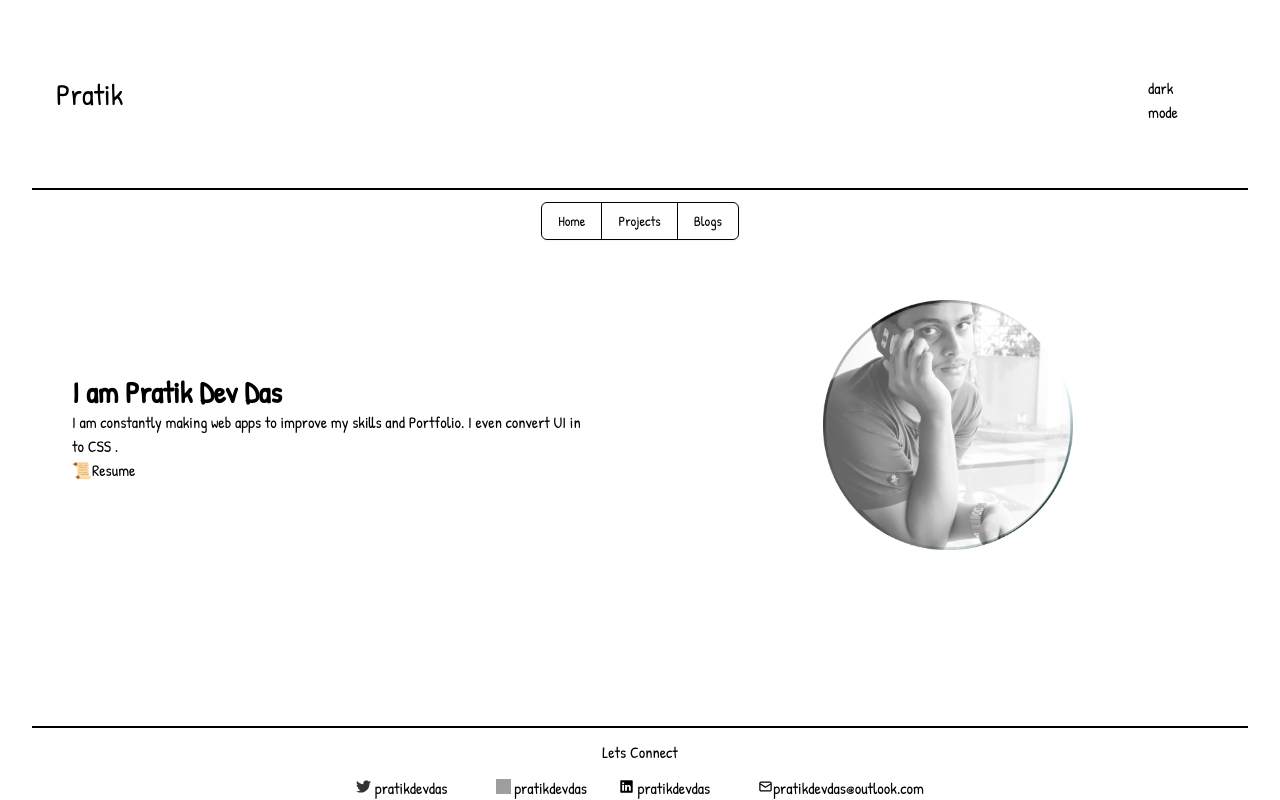
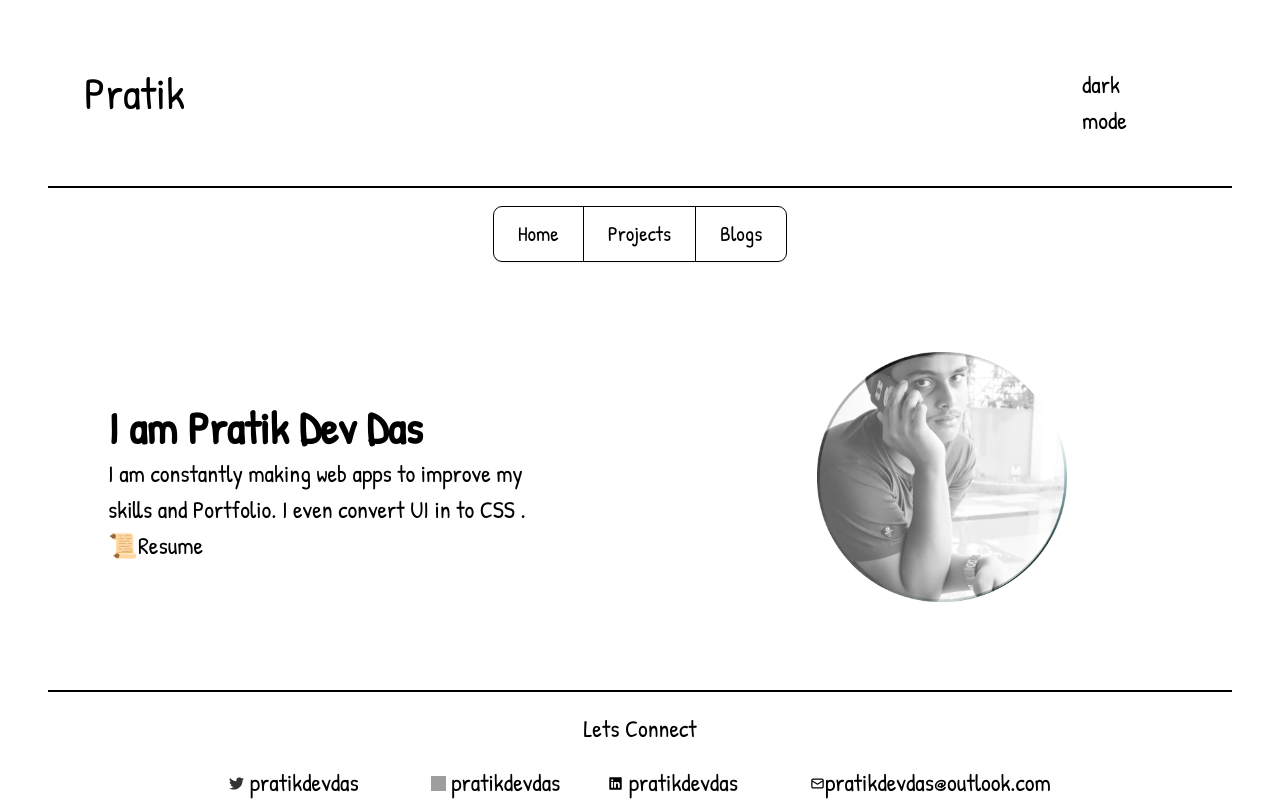
Before and after one commit to pratikdevdas/myportfolio, a Next.js app: page / in a window 1280 px wide. Built offline with nearby package versions, Linux system fonts and the light colour scheme; grey boxes are pictures that could not be loaded.

Commit message:
navbar size changed

```diff
--- a/components/Navbar.js
+++ b/components/Navbar.js
@@ -18,7 +18,7 @@ function Navbar() {
       <nav className="bg-white dark:bg-pblack">
           <div className=" flex items-center justify-around border-b-2 border-black">
                     <div className='grow pl-6 text-3xl'><Link href='/'> Pratik</Link></div>
-                <div className='p-16'>
+                <div className='px-16 py-8'>
               <button
               aria-label="Toggle Dark Mode"
               type="button"
--- a/styles/globals.css
+++ b/styles/globals.css
@@ -10,6 +10,7 @@ body {
   margin: 0;
   font-family: 'Patrick Hand', cursive;
   display: block;
+  font-size: 24px;
 }
 
 a {
```
